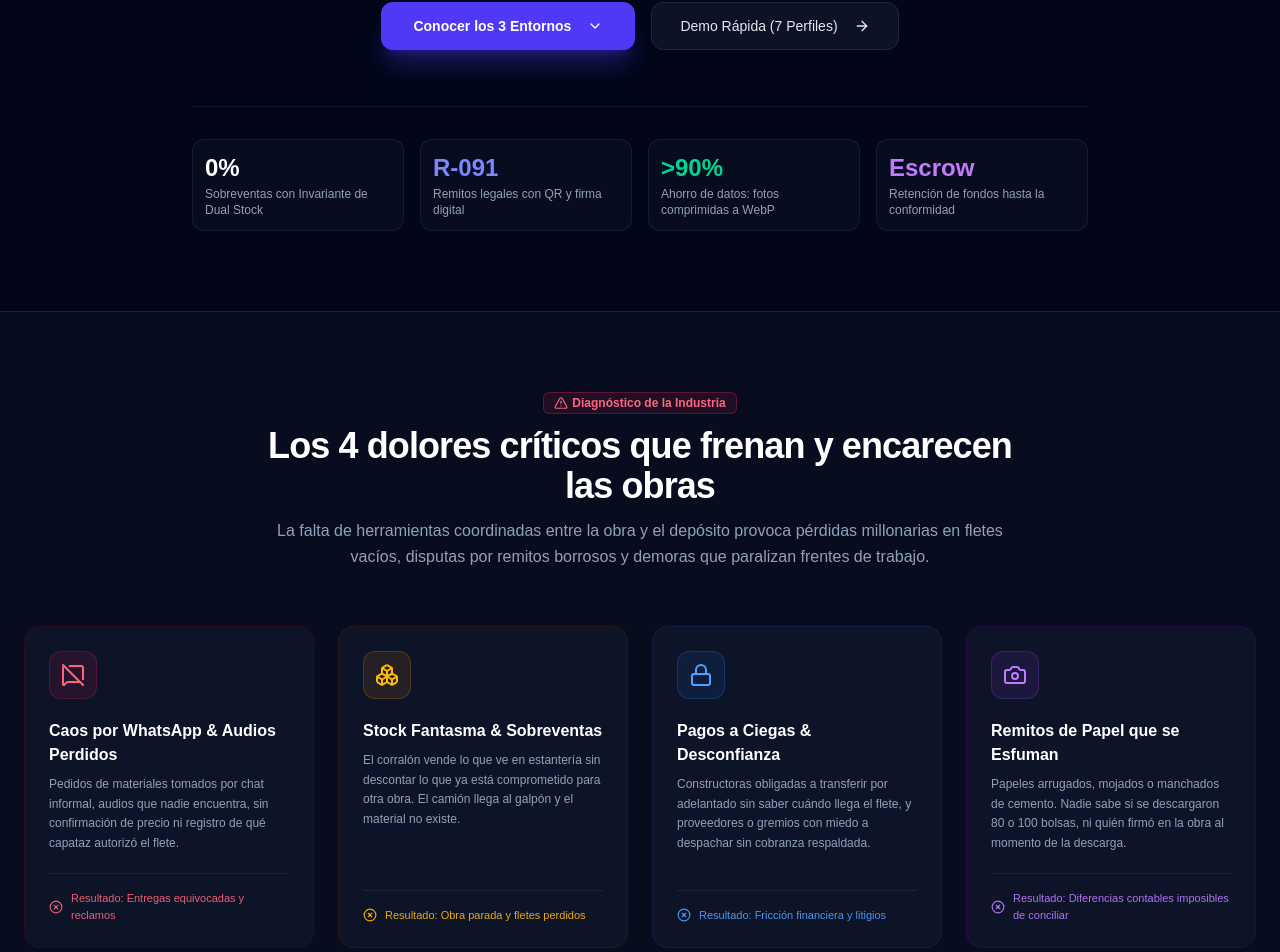
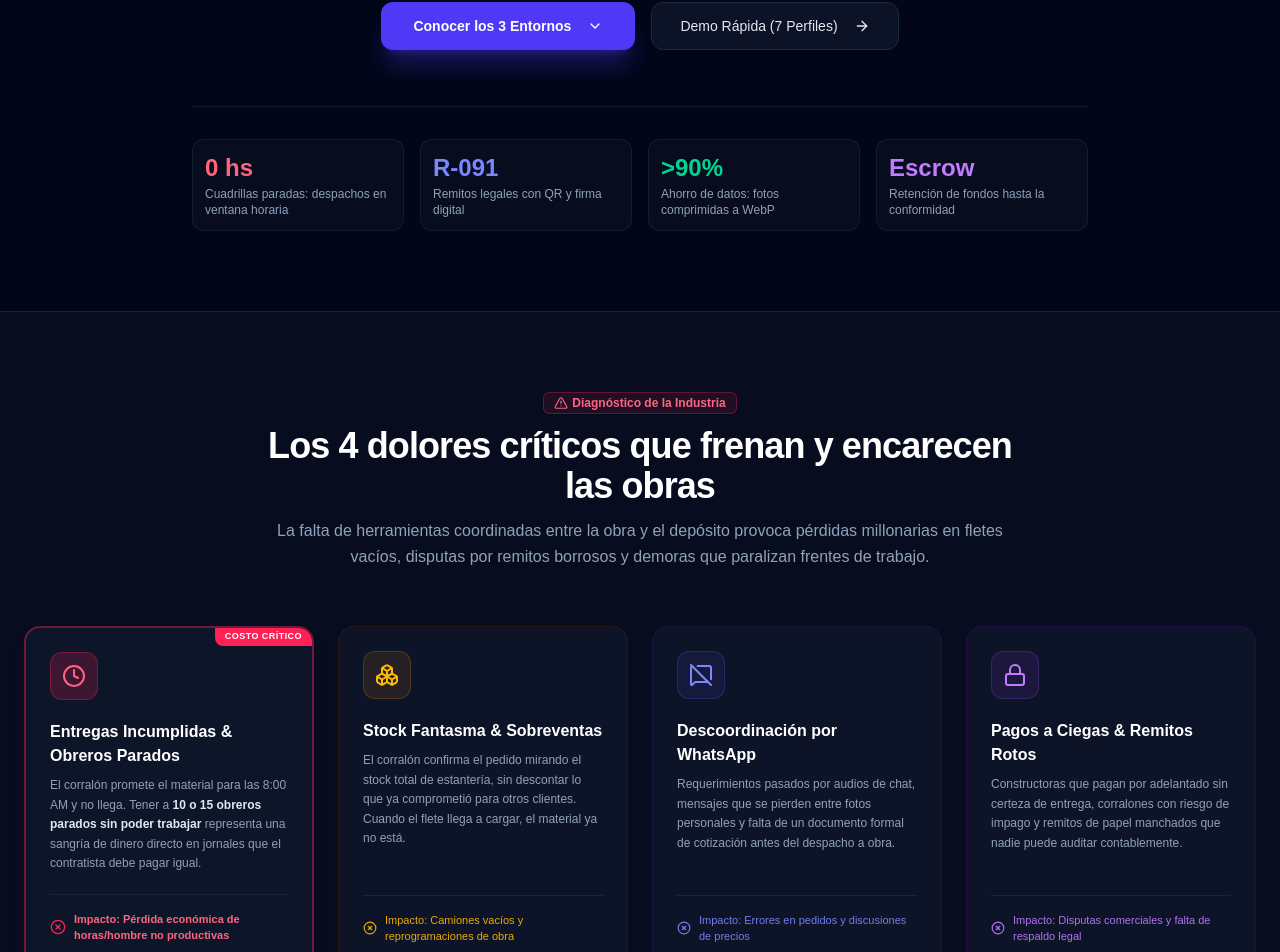
Before and after one commit to jfberton/vertia, a Next.js app: page / in a window 1280 px wide. Shown: the part 586-1538 px from the top of the page. Built offline with nearby package versions, Linux system fonts and the light colour scheme.

Commit message:
feat(landing): destacar dolor critico de cuadrillas paradas y jornales perdidos por entregas demoradas

```diff
--- a/src/app/page.tsx
+++ b/src/app/page.tsx
@@ -187,7 +187,7 @@ export default function LandingPage() {
         <p className="mt-6 text-base sm:text-lg text-slate-300 max-w-3xl mx-auto leading-relaxed">
           Plataforma B2B que sincroniza en tiempo real a <strong className="text-white">Constructoras</strong>,{" "}
           <strong className="text-white">Corralones de Materiales</strong> y la{" "}
-          <strong className="text-white">Mesa de Operaciones de Vertia</strong>. Sin remitos perdidos, sin sobreventas de stock y con custodia de pagos.
+          <strong className="text-white">Mesa de Operaciones de Vertia</strong>. Sin cuadrillas paradas esperando camiones que no llegan, sin sobreventas de stock y con custodia de pagos.
         </p>
 
         <div className="mt-9 flex flex-col sm:flex-row gap-4 items-center justify-center">
@@ -213,8 +213,8 @@ export default function LandingPage() {
         {/* Métricas destacadas en vivo */}
         <div className="mt-14 pt-8 border-t border-slate-900 grid grid-cols-2 sm:grid-cols-4 gap-4 max-w-4xl mx-auto text-left">
           <div className="p-3 rounded-xl bg-slate-900/40 border border-slate-800/60">
-            <div className="text-2xl font-black text-white">0%</div>
-            <div className="text-xs text-slate-400 mt-0.5">Sobreventas con Invariante de Dual Stock</div>
+            <div className="text-2xl font-black text-rose-400">0 hs</div>
+            <div className="text-xs text-slate-400 mt-0.5">Cuadrillas paradas: despachos en ventana horaria</div>
           </div>
           <div className="p-3 rounded-xl bg-slate-900/40 border border-slate-800/60">
             <div className="text-2xl font-black text-indigo-400">R-091</div>
@@ -247,24 +247,27 @@ export default function LandingPage() {
           </div>
 
           <div className="grid grid-cols-1 md:grid-cols-2 lg:grid-cols-4 gap-6">
-            {/* Dolor 1 */}
-            <div className="p-6 rounded-2xl bg-slate-900/80 border border-rose-950/60 hover:border-rose-500/30 transition-all group flex flex-col justify-between">
+            {/* Dolor 1 - DESTACADO: Cuadrillas Paradas por Entregas Incumplidas */}
+            <div className="p-6 rounded-2xl bg-slate-900/90 border-2 border-rose-500/40 hover:border-rose-500/70 shadow-lg shadow-rose-950/20 transition-all group flex flex-col justify-between relative overflow-hidden">
+              <div className="absolute top-0 right-0 bg-rose-500 text-white text-[9px] font-black uppercase px-2.5 py-0.5 rounded-bl-lg tracking-wider">
+                Costo Crítico
+              </div>
               <div>
-                <div className="w-12 h-12 rounded-xl bg-rose-500/10 border border-rose-500/20 text-rose-400 flex items-center justify-center mb-5 group-hover:scale-110 transition-transform">
-                  <MessageSquareOff className="w-6 h-6" />
+                <div className="w-12 h-12 rounded-xl bg-rose-500/20 border border-rose-500/30 text-rose-400 flex items-center justify-center mb-5 group-hover:scale-110 transition-transform">
+                  <Clock className="w-6 h-6" />
                 </div>
-                <h3 className="font-bold text-white text-base">Caos por WhatsApp & Audios Perdidos</h3>
+                <h3 className="font-bold text-white text-base">Entregas Incumplidas & Obreros Parados</h3>
                 <p className="text-xs text-slate-400 mt-2 leading-relaxed">
-                  Pedidos de materiales tomados por chat informal, audios que nadie encuentra, sin confirmación de precio ni registro de qué capataz autorizó el flete.
+                  El corralón promete el material para las 8:00 AM y no llega. Tener a <strong className="text-slate-200">10 o 15 obreros parados sin poder trabajar</strong> representa una sangría de dinero directo en jornales que el contratista debe pagar igual.
                 </p>
               </div>
-              <div className="mt-5 pt-4 border-t border-slate-800/80 flex items-center gap-2 text-[11px] text-rose-400/90 font-medium">
-                <XCircle className="w-3.5 h-3.5 shrink-0" />
-                <span>Resultado: Entregas equivocadas y reclamos</span>
+              <div className="mt-5 pt-4 border-t border-slate-800/80 flex items-center gap-2 text-[11px] text-rose-400 font-semibold">
+                <XCircle className="w-4 h-4 shrink-0 text-rose-500" />
+                <span>Impacto: Pérdida económica de horas/hombre no productivas</span>
               </div>
             </div>
 
-            {/* Dolor 2 */}
+            {/* Dolor 2 - Stock Fantasma */}
             <div className="p-6 rounded-2xl bg-slate-900/80 border border-amber-950/60 hover:border-amber-500/30 transition-all group flex flex-col justify-between">
               <div>
                 <div className="w-12 h-12 rounded-xl bg-amber-500/10 border border-amber-500/20 text-amber-400 flex items-center justify-center mb-5 group-hover:scale-110 transition-transform">
@@ -272,46 +275,46 @@ export default function LandingPage() {
                 </div>
                 <h3 className="font-bold text-white text-base">Stock Fantasma & Sobreventas</h3>
                 <p className="text-xs text-slate-400 mt-2 leading-relaxed">
-                  El corralón vende lo que ve en estantería sin descontar lo que ya está comprometido para otra obra. El camión llega al galpón y el material no existe.
+                  El corralón confirma el pedido mirando el stock total de estantería, sin descontar lo que ya comprometió para otros clientes. Cuando el flete llega a cargar, el material ya no está.
                 </p>
               </div>
               <div className="mt-5 pt-4 border-t border-slate-800/80 flex items-center gap-2 text-[11px] text-amber-400/90 font-medium">
                 <XCircle className="w-3.5 h-3.5 shrink-0" />
-                <span>Resultado: Obra parada y fletes perdidos</span>
+                <span>Impacto: Camiones vacíos y reprogramaciones de obra</span>
               </div>
             </div>
 
-            {/* Dolor 3 */}
-            <div className="p-6 rounded-2xl bg-slate-900/80 border border-blue-950/60 hover:border-blue-500/30 transition-all group flex flex-col justify-between">
+            {/* Dolor 3 - Caos por WhatsApp */}
+            <div className="p-6 rounded-2xl bg-slate-900/80 border border-indigo-950/60 hover:border-indigo-500/30 transition-all group flex flex-col justify-between">
               <div>
-                <div className="w-12 h-12 rounded-xl bg-blue-500/10 border border-blue-500/20 text-blue-400 flex items-center justify-center mb-5 group-hover:scale-110 transition-transform">
-                  <Lock className="w-6 h-6" />
+                <div className="w-12 h-12 rounded-xl bg-indigo-500/10 border border-indigo-500/20 text-indigo-400 flex items-center justify-center mb-5 group-hover:scale-110 transition-transform">
+                  <MessageSquareOff className="w-6 h-6" />
                 </div>
-                <h3 className="font-bold text-white text-base">Pagos a Ciegas & Desconfianza</h3>
+                <h3 className="font-bold text-white text-base">Descoordinación por WhatsApp</h3>
                 <p className="text-xs text-slate-400 mt-2 leading-relaxed">
-                  Constructoras obligadas a transferir por adelantado sin saber cuándo llega el flete, y proveedores o gremios con miedo a despachar sin cobranza respaldada.
+                  Requerimientos pasados por audios de chat, mensajes que se pierden entre fotos personales y falta de un documento formal de cotización antes del despacho a obra.
                 </p>
               </div>
-              <div className="mt-5 pt-4 border-t border-slate-800/80 flex items-center gap-2 text-[11px] text-blue-400/90 font-medium">
+              <div className="mt-5 pt-4 border-t border-slate-800/80 flex items-center gap-2 text-[11px] text-indigo-400/90 font-medium">
                 <XCircle className="w-3.5 h-3.5 shrink-0" />
-                <span>Resultado: Fricción financiera y litigios</span>
+                <span>Impacto: Errores en pedidos y discusiones de precios</span>
               </div>
             </div>
 
-            {/* Dolor 4 */}
+            {/* Dolor 4 - Pagos a Ciegas & Remitos Perdidos */}
             <div className="p-6 rounded-2xl bg-slate-900/80 border border-purple-950/60 hover:border-purple-500/30 transition-all group flex flex-col justify-between">
               <div>
                 <div className="w-12 h-12 rounded-xl bg-purple-500/10 border border-purple-500/20 text-purple-400 flex items-center justify-center mb-5 group-hover:scale-110 transition-transform">
-                  <Camera className="w-6 h-6" />
+                  <Lock className="w-6 h-6" />
                 </div>
-                <h3 className="font-bold text-white text-base">Remitos de Papel que se Esfuman</h3>
+                <h3 className="font-bold text-white text-base">Pagos a Ciegas & Remitos Rotos</h3>
                 <p className="text-xs text-slate-400 mt-2 leading-relaxed">
-                  Papeles arrugados, mojados o manchados de cemento. Nadie sabe si se descargaron 80 o 100 bolsas, ni quién firmó en la obra al momento de la descarga.
+                  Constructoras que pagan por adelantado sin certeza de entrega, corralones con riesgo de impago y remitos de papel manchados que nadie puede auditar contablemente.
                 </p>
               </div>
               <div className="mt-5 pt-4 border-t border-slate-800/80 flex items-center gap-2 text-[11px] text-purple-400/90 font-medium">
                 <XCircle className="w-3.5 h-3.5 shrink-0" />
-                <span>Resultado: Diferencias contables imposibles de conciliar</span>
+                <span>Impacto: Disputas comerciales y falta de respaldo legal</span>
               </div>
             </div>
           </div>
@@ -415,6 +418,16 @@ export default function LandingPage() {
                     <div>
                       <span className="font-bold text-white text-xs block">Gestión de Obras en Paralelo</span>
                       <span className="text-slate-400 text-xs">Asigna cada pedido a una obra concreta con dirección, responsable y teléfono de recepción.</span>
+                    </div>
+                  </div>
+
+                  <div className="flex items-start gap-3">
+                    <div className="w-6 h-6 rounded-lg bg-rose-500/20 text-rose-400 flex items-center justify-center shrink-0 mt-0.5">
+                      <Clock className="w-3.5 h-3.5" />
+                    </div>
+                    <div>
+                      <span className="font-bold text-white text-xs block">Cero Horas Perdidas: Ventanas Horarias de Entrega</span>
+                      <span className="text-slate-400 text-xs">El material llega en el horario comprometido. Tu cuadrilla no pierde jornadas laborales parada esperando camiones.</span>
                     </div>
                   </div>
 
```
Also changed, not shown: 1 other file (tests, documents, lock files or other folders).
